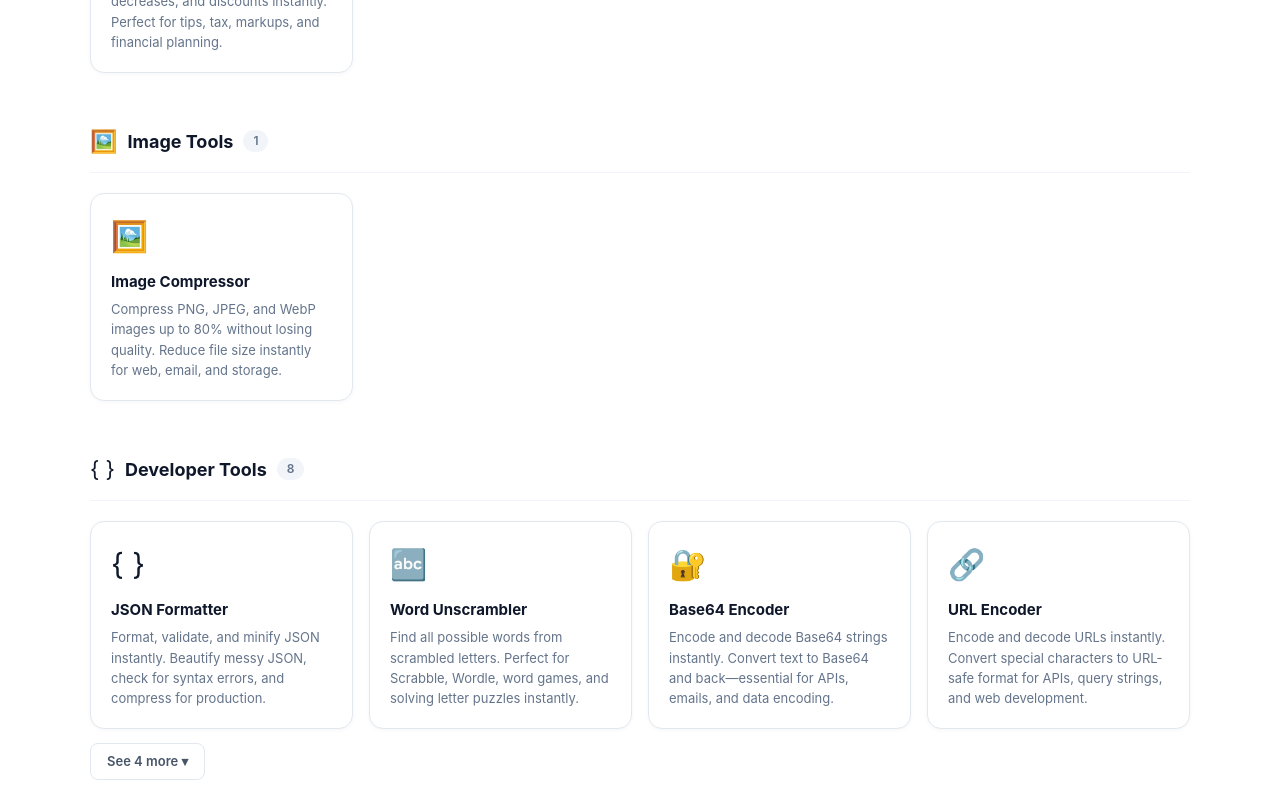
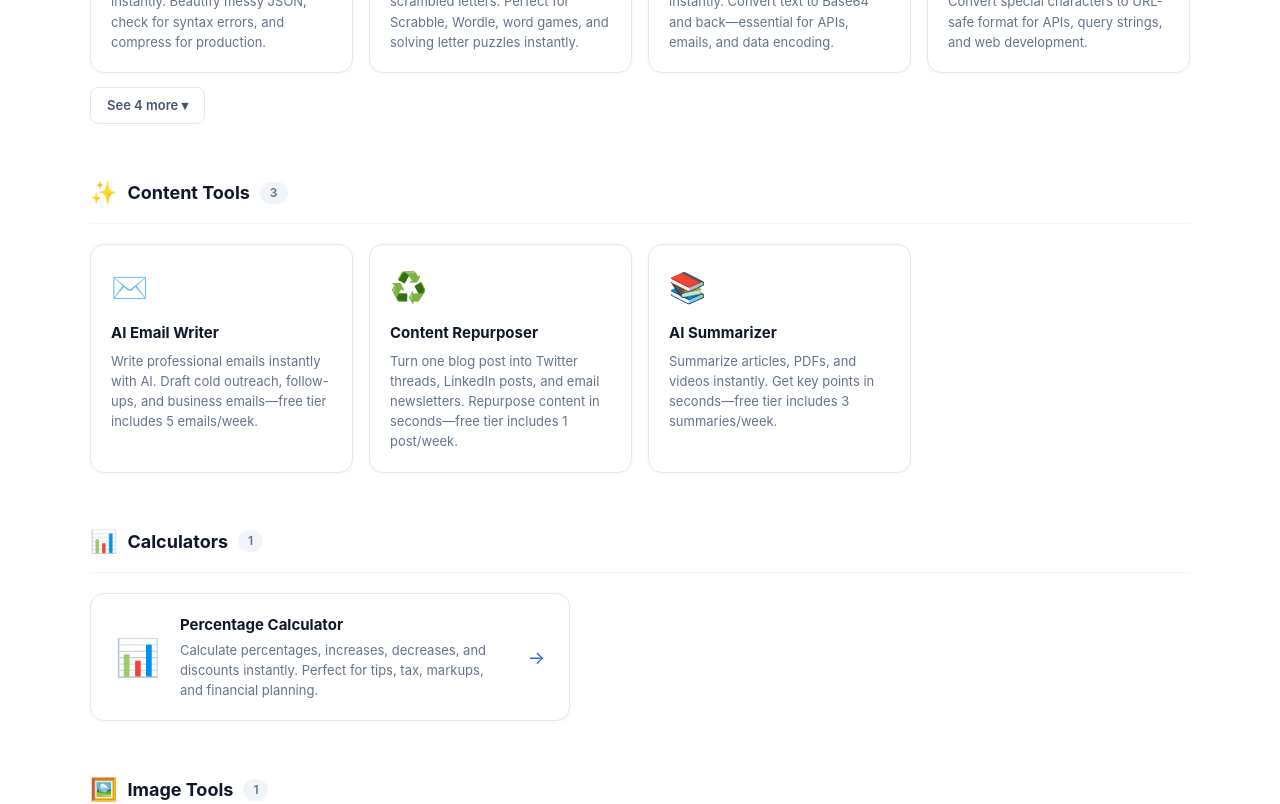
Before and after one commit to rakeshv02/tabutility-landing, a React (Vite) app: page / in a window 1280 px wide. Shown: the part 1280-2084 px from the top of the page. Built offline with nearby package versions, Linux system fonts and the light colour scheme.

Commit message:
Update App.jsx

```diff
--- a/src/App.jsx
+++ b/src/App.jsx
@@ -124,11 +124,14 @@ export default function App() {
           <h2 style={{ fontSize: 30, fontWeight: 800, color: '#0f172a', margin: '0 0 8px', letterSpacing: '-0.5px' }}>13 Tools, All Free.</h2>
           <p style={{ color: '#64748b', margin: '0 0 48px', fontSize: 15 }}>Everything you need to get things done quickly. Click a tool to launch it instantly in your browser.</p>
 
-          {Object.entries(toolsConfig.categories).map(([key, category]) => {
+          {Object.entries(toolsConfig.categories)
+            .sort(([, a], [, b]) => b.tools.length - a.tools.length)
+            .map(([key, category]) => {
             const theme = colorMap[category.name] || { icon: '#4B7FED', light: '#EEF1FF' };
             const isExpanded = showMoreTools[key];
             const visible = isExpanded ? category.tools : category.tools.slice(0, 4);
             const hasMore = category.tools.length > 4;
+            const isSingle = category.tools.length === 1;
 
             return (
               <div key={key} style={{ marginBottom: 52 }}>
@@ -139,17 +142,28 @@ export default function App() {
                   <span style={{ padding: '2px 10px', background: '#f1f5f9', borderRadius: 999, fontSize: 12, fontWeight: 600, color: '#64748b' }}>{category.tools.length}</span>
                 </div>
 
-                {/* Tool cards */}
+                {/* Single-tool: wide horizontal card */}
+                {isSingle ? (
+                  <a href={visible[0].url} target="_blank" rel="noopener noreferrer"
+                    style={{ display: 'flex', alignItems: 'center', gap: 20, background: 'white', borderRadius: 14, padding: '20px 24px', border: '1px solid #e2e8f0', boxShadow: '0 1px 4px rgba(0,0,0,0.04)', textDecoration: 'none', maxWidth: 480, transition: 'all 0.2s' }}
+                    onMouseEnter={e => { e.currentTarget.style.boxShadow = '0 8px 24px -6px rgba(0,0,0,0.12)'; e.currentTarget.style.transform = 'translateY(-2px)'; e.currentTarget.style.borderColor = '#cbd5e1'; }}
+                    onMouseLeave={e => { e.currentTarget.style.boxShadow = '0 1px 4px rgba(0,0,0,0.04)'; e.currentTarget.style.transform = ''; e.currentTarget.style.borderColor = '#e2e8f0'; }}>
+                    <span style={{ fontSize: 36, flexShrink: 0 }}>{visible[0].emoji}</span>
+                    <div>
+                      <h4 style={{ margin: '0 0 4px', fontSize: 15, fontWeight: 700, color: '#0f172a' }}>{visible[0].name}</h4>
+                      <p style={{ margin: 0, fontSize: 13, color: '#64748b', lineHeight: 1.55 }}>{visible[0].description}</p>
+                    </div>
+                    <span style={{ marginLeft: 'auto', flexShrink: 0, fontSize: 18, color: theme.icon }}>→</span>
+                  </a>
+                ) : (
+                  /* Multi-tool grid */
                   <div style={{ display: 'grid', gridTemplateColumns: 'repeat(auto-fill, minmax(220px, 1fr))', gap: 16 }}>
                     {visible.map(tool => (
                       <a key={tool.id} href={tool.url} target="_blank" rel="noopener noreferrer"
-                      style={{ background: 'white', borderRadius: 14, padding: 20, border: '1px solid #e2e8f0', boxShadow: '0 1px 4px rgba(0,0,0,0.04)', textDecoration: 'none', display: 'flex', flexDirection: 'column', gap: 0, position: 'relative', overflow: 'hidden', transition: 'all 0.2s' }}
+                        style={{ background: 'white', borderRadius: 14, padding: 20, border: '1px solid #e2e8f0', boxShadow: '0 1px 4px rgba(0,0,0,0.04)', textDecoration: 'none', display: 'flex', flexDirection: 'column', position: 'relative', overflow: 'hidden', transition: 'all 0.2s' }}
                         onMouseEnter={e => { e.currentTarget.style.boxShadow = '0 8px 24px -6px rgba(0,0,0,0.12)'; e.currentTarget.style.transform = 'translateY(-3px)'; e.currentTarget.style.borderColor = '#cbd5e1'; }}
                         onMouseLeave={e => { e.currentTarget.style.boxShadow = '0 1px 4px rgba(0,0,0,0.04)'; e.currentTarget.style.transform = ''; e.currentTarget.style.borderColor = '#e2e8f0'; }}>
-                      {/* Colour accent bar on hover — always rendered, shown on hover via JS */}
-                      <div className="accent-bar" style={{ position: 'absolute', top: 0, left: 0, right: 0, height: 3, background: theme.icon, opacity: 0, transition: 'opacity 0.2s' }}
-                        ref={el => { if (el) { el.parentElement.addEventListener('mouseenter', () => el.style.opacity = 1); el.parentElement.addEventListener('mouseleave', () => el.style.opacity = 0); } }} />
-                      <div style={{ display: 'flex', justifyContent: 'space-between', alignItems: 'flex-start', marginBottom: 12 }}>
+                        <div style={{ marginBottom: 12 }}>
                           <span style={{ fontSize: 30 }}>{tool.emoji}</span>
                         </div>
                         <h4 style={{ margin: '0 0 6px', fontSize: 15, fontWeight: 700, color: '#0f172a' }}>{tool.name}</h4>
@@ -157,6 +171,7 @@ export default function App() {
                       </a>
                     ))}
                   </div>
+                )}
 
                 {hasMore && (
                   <button onClick={() => setShowMoreTools(p => ({ ...p, [key]: !p[key] }))}
```
Lines whose indentation alone changed are shown as unchanged.
